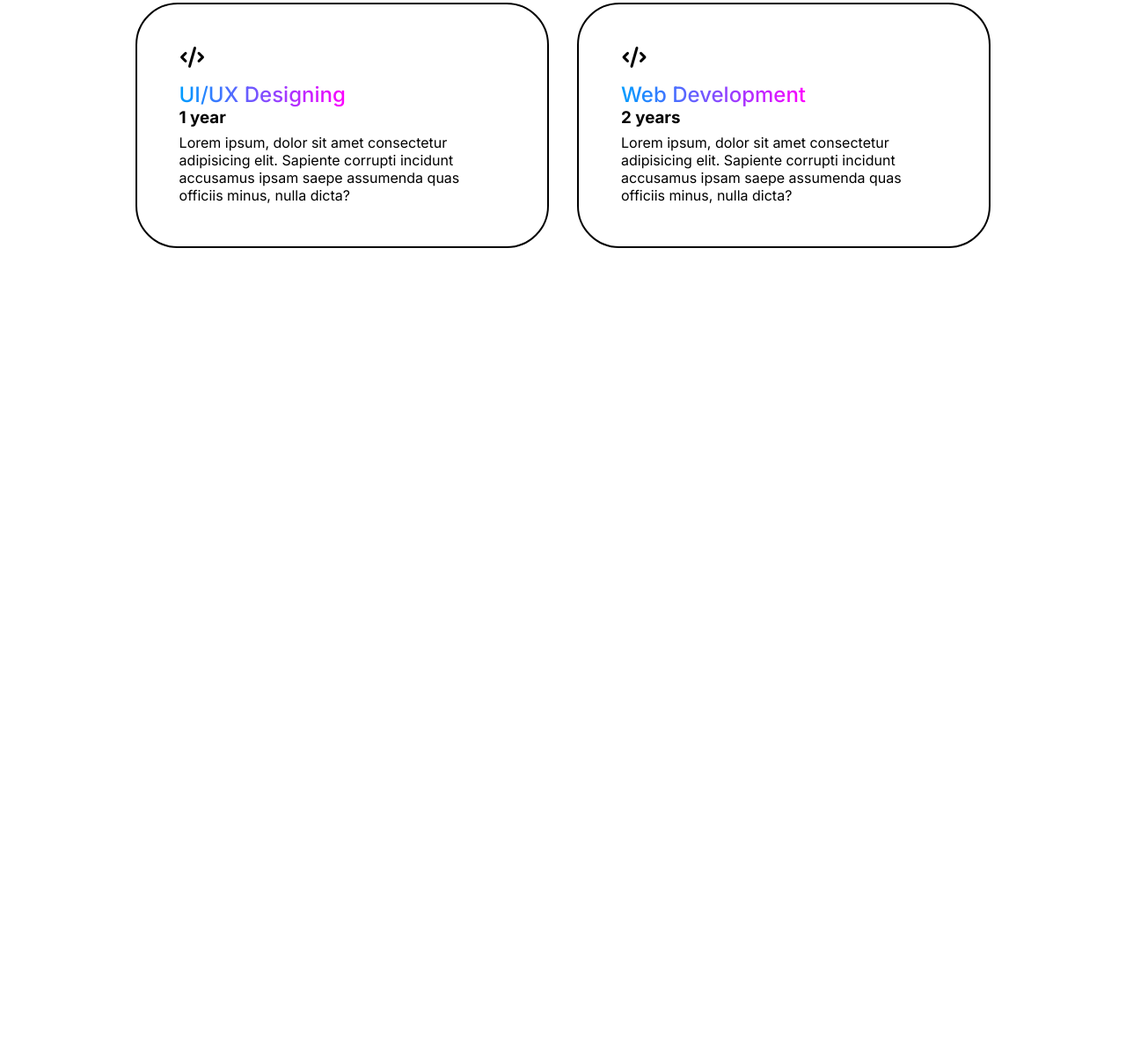
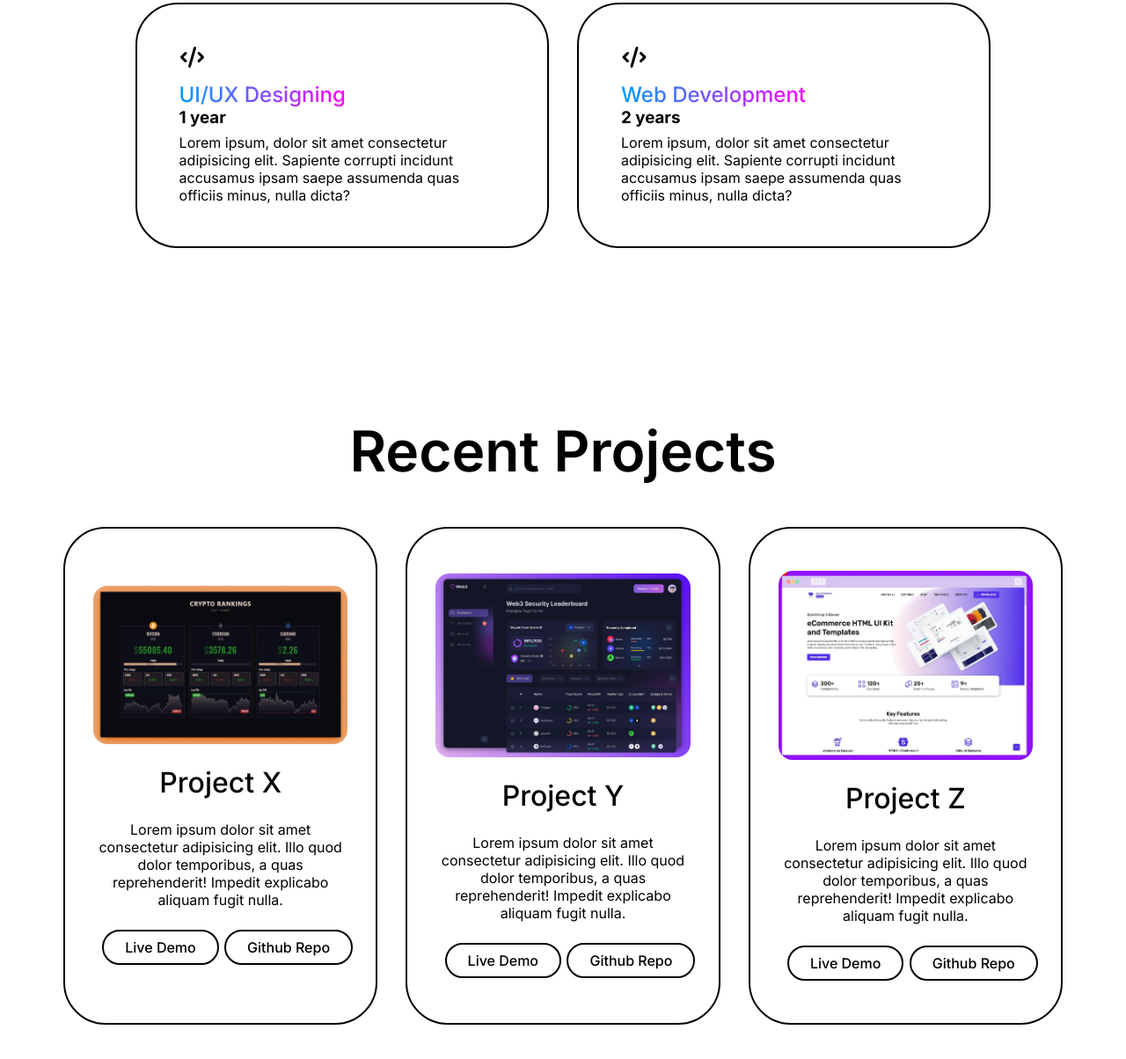
Before and after one commit to codingwithmahmo/responsive_portfolio_with_HTML_and_CSS, a plain HTML site: page index.html in a window 1280 px wide. Shown: the part 1360-2564 px from the top of the page at 88% size. Before the commit the page ends 1770 px from the top, so only its background shows below. Drawn offline with Linux system fonts and the light colour scheme.

Commit message:
added code
here we added code for the rest of the html file and made it aesthetic with the stylings

```diff
--- a/index.html
+++ b/index.html
@@ -94,6 +94,52 @@
             </div>
         </div>
     </section>
+
+    <!-- Projects Sections -->
+    <section id="projects" class="projects">
+        <h2 class="section-title">Recent Projects</h2>
+        <div class="project-grid">
+
+            <!-- Project 1 Card -->
+            <div class="project-card">
+                <img src="project1_dribble.png">
+                <h3>Project X</h3>
+                <p>Lorem ipsum dolor sit amet consectetur adipisicing elit.
+                    Illo quod dolor temporibus, a quas reprehenderit!
+                    Impedit explicabo aliquam fugit nulla.</p>
+                <div class="btn-group">
+                    <div class="btn">Live Demo</div>
+                    <div class="btn">Github Repo</div>
+                </div>
+            </div>
+
+            <!-- Project 02 Card -->
+            <div class="project-card">
+                <img src="project2_dribble.png">
+                <h3>Project Y</h3>
+                <p>Lorem ipsum dolor sit amet consectetur adipisicing elit.
+                    Illo quod dolor temporibus, a quas reprehenderit!
+                    Impedit explicabo aliquam fugit nulla.</p>
+                <div class="btn-group">
+                    <div class="btn">Live Demo</div>
+                    <div class="btn">Github Repo</div>
+                </div>
+            </div>
+
+            <!-- Project 03 Card -->
+            <div class="project-card">
+                <img src="project3_dribble.png">
+                <h3>Project Z</h3>
+                <p>Lorem ipsum dolor sit amet consectetur adipisicing elit.
+                    Illo quod dolor temporibus, a quas reprehenderit!
+                    Impedit explicabo aliquam fugit nulla.</p>
+                <div class="btn-group">
+                    <div class="btn">Live Demo</div>
+                    <div class="btn">Github Repo</div>
+                </div>
+            </div>
+        </div>
+    </section>
     <script src="script.js"></script>
 </body>
 </html>
--- a/styles.css
+++ b/styles.css
@@ -18,8 +18,8 @@ header{
     display: flex;
     align-items: center;
     gap: 5rem;
-    background: rgb(0,0,0);
-    backdrop-filter: blur(8px);
+    background: rgb(0,0,0,0.8);
+    backdrop-filter: blur(5px);
     color: white;
     padding: 0.5rem 1.5rem;
     border-radius: 3rem;
@@ -255,3 +255,57 @@ section{
 ::-webkit-scrollbar-thumb{
     background: linear-gradient(to bottom,rgb(0,157,255), rgb(255,0,255))
 }
+
+/* Project Portion Styling */
+.projects {
+    padding: 4rem 2rem;
+    max-width: 1200px;
+    margin: 0 auto;
+}
+.project-grid{
+    display: grid;
+    grid-template-columns: repeat(auto-fit,minmax(300px, 1fr));
+    gap: 2rem;
+}
+
+.project-card{
+    padding: 3rem 2rem;
+    display: flex;
+    flex-direction: column;
+    align-items: center;
+    justify-content: center;
+    text-align: center;
+    gap: 1.5rem;
+    border: 2px solid black;
+    border-radius: 3rem;
+}
+
+.project-card:hover{
+    background-color: black;
+    color: white;
+    transform: translateY(-10px) scale(1.02);
+    transition: 0.3s ease-in-out;
+}
+
+.project-card img {
+    width: 100%;
+    max-width: 300px;
+    height: auto;
+    border-radius: 1rem;
+}
+
+.project-card:hover .btn{
+    border: 2px solid white;
+    color: white;
+}
+
+.project-card:hover .btn:hover{
+    border: 2px solid  white;
+    color: black;
+    background: white;
+}
+
+.project-card h3{
+    font-size: 2rem;
+    font-weight: 500;
+}
```
Also changed, not shown: project1_dribble.png (added), project1_pic.jpeg (added), project2_dribble.png (added), project2_pic.jpeg (added), project3_dribble.png (added), project3_pic.jpeg (added).
